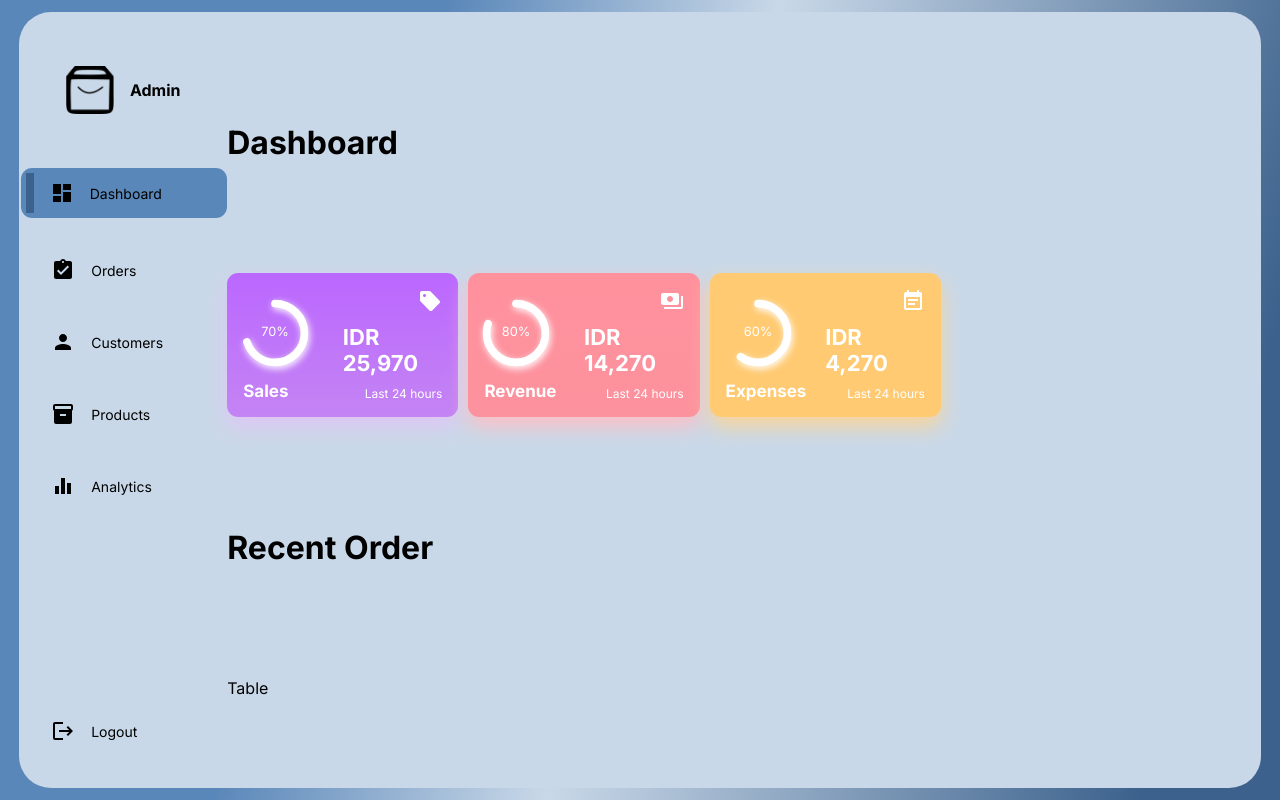
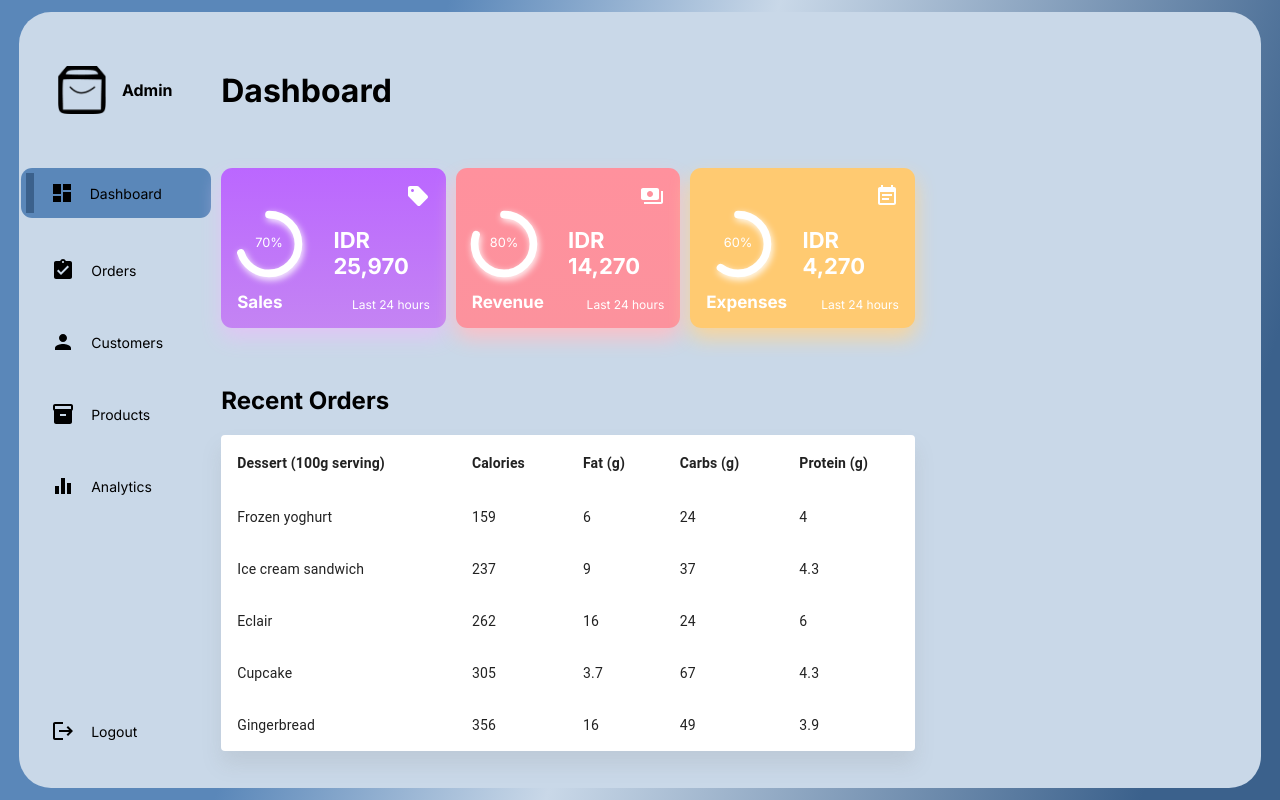
Before and after one commit to padepokanpenguin/admin-dashboard-ecommerce, a React (Create React App) app: page / in a window 1280 px wide. Built offline with nearby package versions, Linux system fonts and the light colour scheme.

Commit message:
finish table component

```diff
--- a/src/index.css
+++ b/src/index.css
@@ -36,7 +36,8 @@
   border-radius: 2rem;
   background: var(--glass);
   overflow: hidden;
-  grid-template-columns: 13rem auto 20rem;
+  grid-template-columns: 12rem auto 21rem;
+  gap: 10px;
 }
 
 .CircularProgressbar {
@@ -57,3 +58,11 @@
 .CircularProgressbar-text {
   fill: white !important;
 }
+
+.MuiTableRow-root > * {
+  padding: 10px;
+}
+
+.MuiTableRow-root.MuiTableRow-head > * {
+  font-weight: bold;
+}
--- a/src/pages/Dashboard/Card/Card.module.css
+++ b/src/pages/Dashboard/Card/Card.module.css
@@ -1,7 +1,7 @@
 .CompactCard {
   display: flex;
   flex: 1;
-  height: 7rem !important;
+  height: 8rem !important;
   border-radius: 0.7rem;
   color: white;
   padding: 1rem;
@@ -48,7 +48,7 @@
   width: 60%;
   height: 70vh;
   z-index: 9;
-  left: 13rem;
+  left: 14.5rem;
   border-radius: 1rem;
   display: flex;
   flex-direction: column;
@@ -70,7 +70,7 @@
 }
 
 .ChartContainer {
-  width: 70%;
+  width: 75%;
 }
 
 @media screen and (max-width: 1200px) {
--- a/src/pages/Dashboard/Card/Card.tsx
+++ b/src/pages/Dashboard/Card/Card.tsx
@@ -1,5 +1,5 @@
 import React, { useState } from "react";
-import { motion, AnimateSharedLayout } from "framer-motion";
+import { motion } from "framer-motion";
 import { CircularProgressbar } from "react-circular-progressbar";
 import "react-circular-progressbar/dist/styles.css";
 import CloseSharpIcon from "@mui/icons-material/CloseSharp";
@@ -32,7 +32,7 @@
   const [expanded, setExpanded] = useState(false);
 
   return (
-    <AnimateSharedLayout>
+    <motion.div>
       {expanded ? (
         <ExpandedCard
           color={color}
@@ -50,7 +50,7 @@
           setExpanded={() => setExpanded(true)}
         />
       )}
-    </AnimateSharedLayout>
+    </motion.div>
   );
 }
 
@@ -70,7 +70,6 @@
         boxShadow: color.boxShadow,
       }}
       onClick={setExpanded}
-      layoutId="expandableCard"
     >
       <div className={style.RadialBar}>
         <CircularProgressbar value={barValue || 0} text={`${barValue || 0}%`} />
@@ -94,7 +93,6 @@
         background: color.background,
         boxShadow: color.boxShadow,
       }}
-      layoutId="expandableCard"
     >
       <div style={{ alignSelf: "flex-end", cursor: "pointer", color: "white" }}>
         <CloseSharpIcon onClick={setExpanded} />
--- a/src/pages/Dashboard/MainDashboard/MainDashboard.tsx
+++ b/src/pages/Dashboard/MainDashboard/MainDashboard.tsx
@@ -7,7 +7,6 @@
     <div className={style.MainDashboard}>
       <h1>Dashboard</h1>
       <Cards />
-      <h1>Recent Order</h1>
       <Table />
     </div>
   );
--- a/src/pages/Dashboard/Table/Table.module.css
+++ b/src/pages/Dashboard/Table/Table.module.css
@@ -0,0 +1,8 @@
+.Table td,
+th {
+  border: none !important;
+}
+
+.Table:first-child {
+  border-radius: 0.7rem !important;
+}
--- a/src/pages/Dashboard/Table/Table.tsx
+++ b/src/pages/Dashboard/Table/Table.tsx
@@ -1,5 +1,69 @@
 import React from "react";
+import Table from "@mui/material/Table";
+import TableBody from "@mui/material/TableBody";
+import TableCell from "@mui/material/TableCell";
+import TableContainer from "@mui/material/TableContainer";
+import TableHead from "@mui/material/TableHead";
+import TableRow from "@mui/material/TableRow";
+import Paper from "@mui/material/Paper";
+import style from "./Table.module.css";
 
-export default function Table() {
-  return <>Table</>;
+function createData(
+  name: string,
+  calories: number,
+  fat: number,
+  carbs: number,
+  protein: number
+) {
+  return { name, calories, fat, carbs, protein };
 }
+
+const rows = [
+  createData("Frozen yoghurt", 159, 6.0, 24, 4.0),
+  createData("Ice cream sandwich", 237, 9.0, 37, 4.3),
+  createData("Eclair", 262, 16.0, 24, 6.0),
+  createData("Cupcake", 305, 3.7, 67, 4.3),
+  createData("Gingerbread", 356, 16.0, 49, 3.9),
+];
+
+export default function BasicTable() {
+  return (
+    <div className={style.Table}>
+      <h2>Recent Orders</h2>
+      <TableContainer
+        component={Paper}
+        sx={{
+          boxShadow: "0px 13px 20px 0px #80808029",
+        }}
+      >
+        <Table sx={{ minWidth: 650 }} aria-label="simple table">
+          <TableHead>
+            <TableRow>
+              <TableCell>Dessert (100g serving)</TableCell>
+              <TableCell align="left">Calories</TableCell>
+              <TableCell align="left">Fat&nbsp;(g)</TableCell>
+              <TableCell align="left">Carbs&nbsp;(g)</TableCell>
+              <TableCell align="left">Protein&nbsp;(g)</TableCell>
+            </TableRow>
+          </TableHead>
+          <TableBody>
+            {rows.map((row) => (
+              <TableRow
+                key={row.name}
+                sx={{ "&:last-child td, &:last-child th": { border: 0 } }}
+              >
+                <TableCell component="th" scope="row">
+                  {row.name}
+                </TableCell>
+                <TableCell align="left">{row.calories}</TableCell>
+                <TableCell align="left">{row.fat}</TableCell>
+                <TableCell align="left">{row.carbs}</TableCell>
+                <TableCell align="left">{row.protein}</TableCell>
+              </TableRow>
+            ))}
+          </TableBody>
+        </Table>
+      </TableContainer>
+    </div>
+  );
+}
```
Also changed, not shown: src/pages/Dashboard/RightSide/RightSide.module.css (added), src/pages/Dashboard/RightSide/RightSide.tsx (added).
